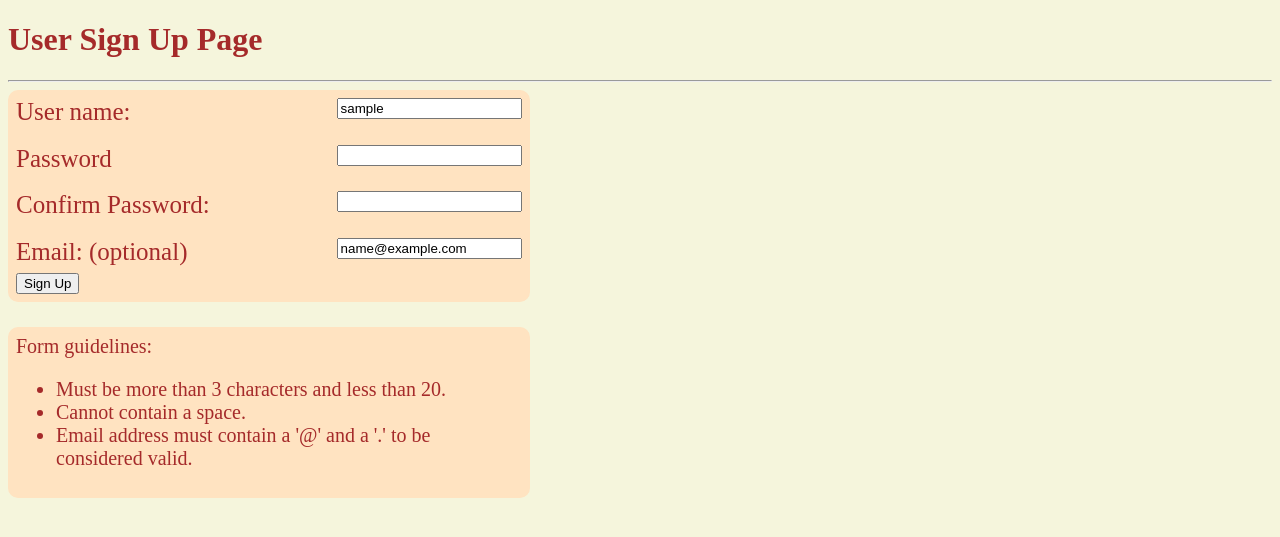
After one commit to kenneba/user-signup, a Flask app: template templates/index.html in a window 1280 px wide. The commit adds this page. Shown: the top 537 px of the page. Run offline with Flask 2, Linux system fonts and the light colour scheme; the template is opened without the code that fills it: most values are stand-ins (such as "Sample title", 1, 10 or a date in 2020).

Commit message:
Completed the project

```diff
--- a/main.py
+++ b/main.py
@@ -1,9 +1,54 @@
-from flask import Flask, escape, request
+from flask import Flask, escape, request, redirect, render_template
+import string
+import cgi
 import os
-import jinja2
+
 
 app = Flask(__name__)
+app.config['DEBUG'] = True
 
-@app.route('/')
+@app.route("/")
+def index():
+    return render_template("index.html")
+
+@app.route("/signup", methods=['POST'])
 def signup():
-    return "Signup is successfull"
+    username = request.form['username']
+    password = request.form['password']
+    confirm_password = request.form['confirm_password']
+    email = request.form['email']
+
+    username_error = ''
+    password_error = ''
+    confirm_password_error = ''
+    email_error = ''
+
+    if (len(username)>= 3 and len(username) <= 20) and not (" " in username):
+        username_error = ""
+    else:
+        username_error ="Username does not meet requirements"
+
+    if len(password)>= 3 and len(password) <= 20 and not (" " in password):
+        password_error=""
+    else:
+        password_error="Password does not meet requirements"
+
+    if password == confirm_password:
+        confirm_password_error=""
+    else:
+        confirm_password_error = "Passwords do not match"
+
+    if len(email)==0:
+        email_error=""
+    else:
+        if (len(email)>= 3 and len(email) <= 20) and not (" " in email) and ("." in email) and ("@" in email):
+            email_error=""
+        else:
+            confirm_password_error = "Please select a valid email address"
+
+    if not username_error and not password_error and not confirm_password_error and not email_error:
+        return render_template("submission.html", username=username)
+    else:
+        return render_template("index.html", username_error=username_error, email_error=email_error, confirm_password_error=confirm_password_error, password_error=password_error, username=username,email=email, password=password, confirm_password=confirm_password)
+
+app.run()
--- a/templates/base.html
+++ b/templates/base.html
@@ -2,8 +2,41 @@
 <html lang="en">
 <head>
     <title>Welcome</title>
+<style>
+    body{
+        background-color:beige;
+        }
+
+    h1, form{
+        color:brown;
+    }
+
+    form{
+        font-size:125%;
+    }
+    .label{
+        float:right;
+    }
+    div{
+        background-color: #ffe3c1;
+        width:40%;
+        border-radius: 10px;
+        padding:8px;
+        margin-bottom: 2%;
+        color:brown;
+        font-size:125%;
+    }
+    p{
+        color:rgb(255, 0, 0);
+        font-size: 75%;
+        font-style:unset;
+    }
+</style>
+
 </head>
 <body>
+    {%block content%}
 
+    {% endblock %}
 </body>
 </html>
--- /dev/null
+++ b/templates/index.html
@@ -0,0 +1,25 @@
+{%extends "base.html"%}
+
+{%block content%}
+    <h1>User Sign Up Page</h1> <hr />
+    <div class="signup">
+        <form action="/signup" method="POST">
+            <label>User name: <input type="text" id="username" name="username" class="label" value='{{username}}' required></label><p class="error">{{username_error}}</p>
+            <label>Password <input type="password"  id="password" name="password" class="label" required></label><p class="error">{{password_error}}</p>
+            <label>Confirm Password: <input type="password" id="confirm_password" name="confirm_password" class="label" required></label><p class="error">{{confirm_password_error}}</p>
+            <label>Email: (optional) <input type="text" id="email" name="email" value='{{email}}' class="label"></label>{{email_error}}<br >
+            <input type="submit" value="Sign Up" />
+        </form>
+    </div>
+
+    <div class="signup">
+        Form guidelines:
+            <ul>
+                <li>Must be more than 3 characters and less than 20.</li>
+                <li>Cannot contain a space.</li>
+                <li>Email address must contain a '@' and a '.' to be considered valid.</li>
+            </ul>
+
+    </div>
+
+{% endblock %}
--- /dev/null
+++ b/templates/submission.html
@@ -0,0 +1,4 @@
+{%extends "base.html"%}
+{%block content%}
+<h1>Welcome, {{username}}</h1>
+{% endblock %}
```
